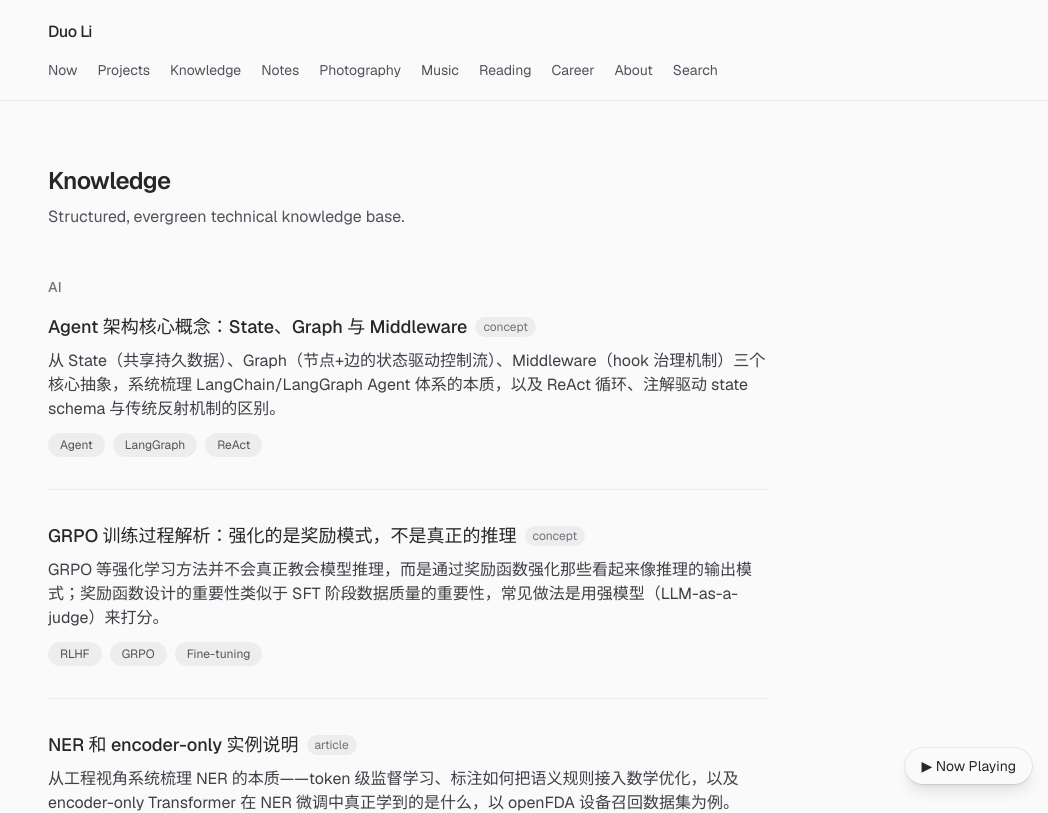
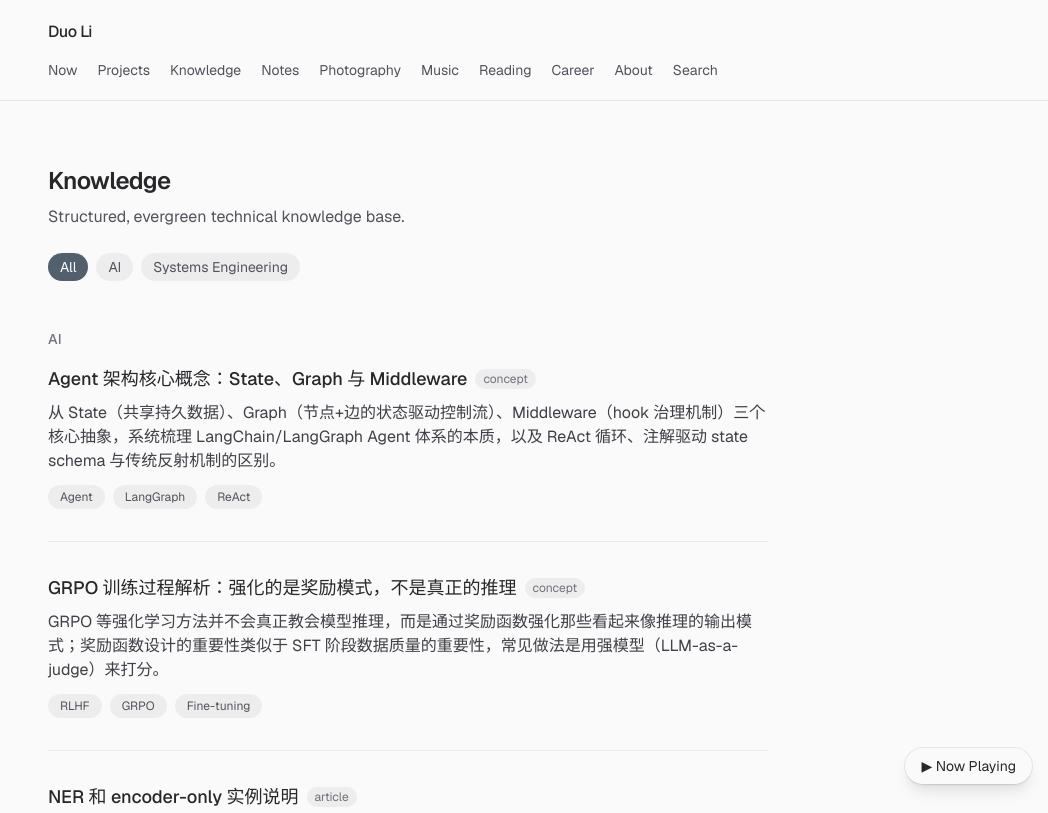
Before and after one commit to dli1986/duo-li, a Next.js app: page /knowledge in a window 1280 px wide. Shown: the top 813 px of the page, without its empty margins (232-1280 px from the left). Built offline with nearby package versions, Linux system fonts and the light colour scheme; no server answers.

Commit message:
Add category filter pills (All/AI/Systems Engineering) to Knowledge list page via ?category= query param

```diff
--- a/src/app/knowledge/page.tsx
+++ b/src/app/knowledge/page.tsx
@@ -5,7 +5,11 @@ import { knowledgeCategories } from "@/lib/site";
 
 export const metadata = { title: "Knowledge — Duo Li" };
 
-export default function KnowledgePage() {
+export default async function KnowledgePage({
+  searchParams,
+}: {
+  searchParams: Promise<{ category?: string }>;
+}) {
   const entries = getAllKnowledge();
 
   if (entries.length === 0) {
@@ -19,11 +23,16 @@ export default function KnowledgePage() {
     );
   }
 
+  const { category: activeCategory } = await searchParams;
+
   // group by the site's known category order first, then any custom categories found in content
-  const usedCategories = [
+  const allCategories = [
     ...knowledgeCategories.filter((c) => entries.some((e) => e.category === c)),
     ...[...new Set(entries.map((e) => e.category))].filter((c) => !knowledgeCategories.includes(c)),
   ];
+  const usedCategories = activeCategory
+    ? allCategories.filter((c) => c === activeCategory)
+    : allCategories;
 
   return (
     <div className="mx-auto max-w-3xl px-6 py-16">
@@ -31,6 +40,32 @@ export default function KnowledgePage() {
       <p className="mt-2 text-zinc-600 dark:text-zinc-400">
         Structured, evergreen technical knowledge base.
       </p>
+
+      <div className="mt-6 flex flex-wrap gap-2">
+        <Link
+          href="/knowledge"
+          className={`rounded-full px-3 py-1 text-sm ${
+            !activeCategory
+              ? "bg-accent text-white"
+              : "bg-black/[.05] text-zinc-600 hover:text-accent dark:bg-white/[.08] dark:text-zinc-300"
+          }`}
+        >
+          All
+        </Link>
+        {allCategories.map((category) => (
+          <Link
+            key={category}
+            href={`/knowledge?category=${encodeURIComponent(category)}`}
+            className={`rounded-full px-3 py-1 text-sm ${
+              activeCategory === category
+                ? "bg-accent text-white"
+                : "bg-black/[.05] text-zinc-600 hover:text-accent dark:bg-white/[.08] dark:text-zinc-300"
+            }`}
+          >
+            {category}
+          </Link>
+        ))}
+      </div>
 
       {usedCategories.map((category) => (
         <section key={category} className="mt-12 first:mt-10">
```
